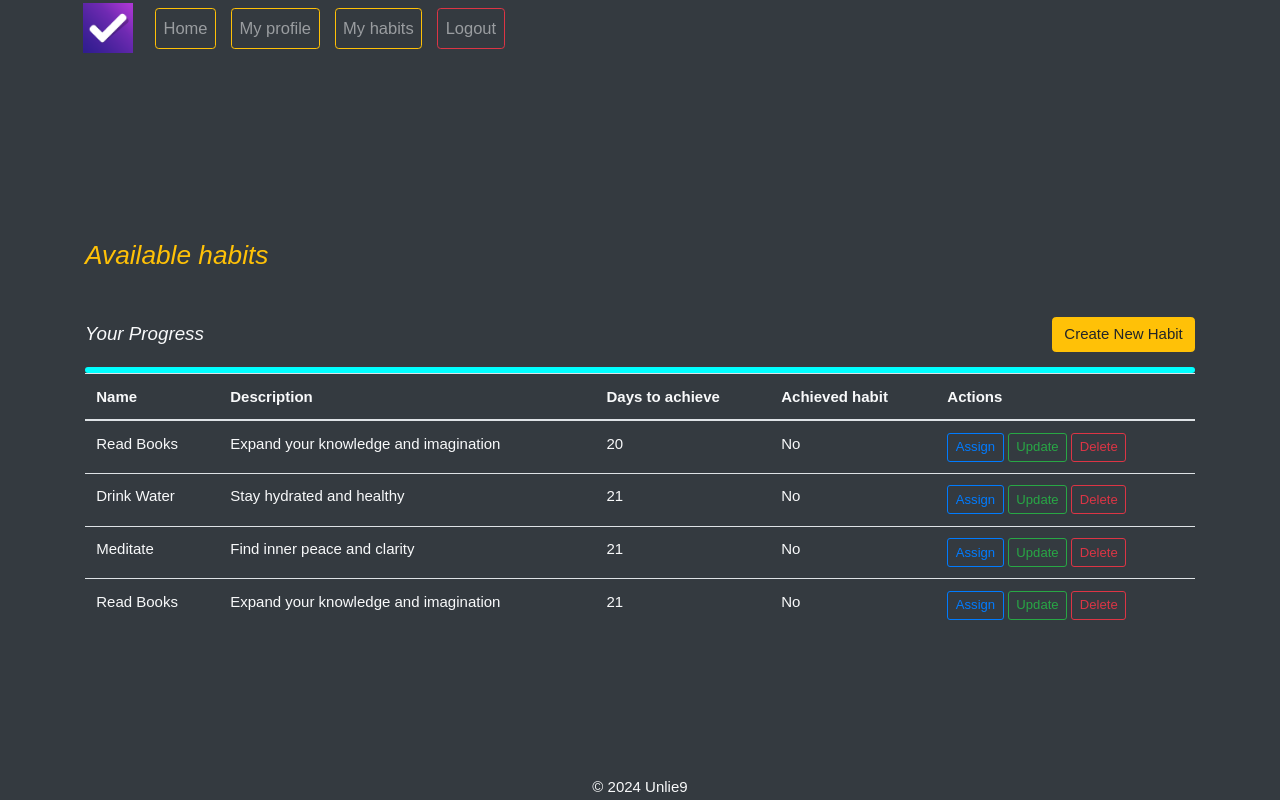
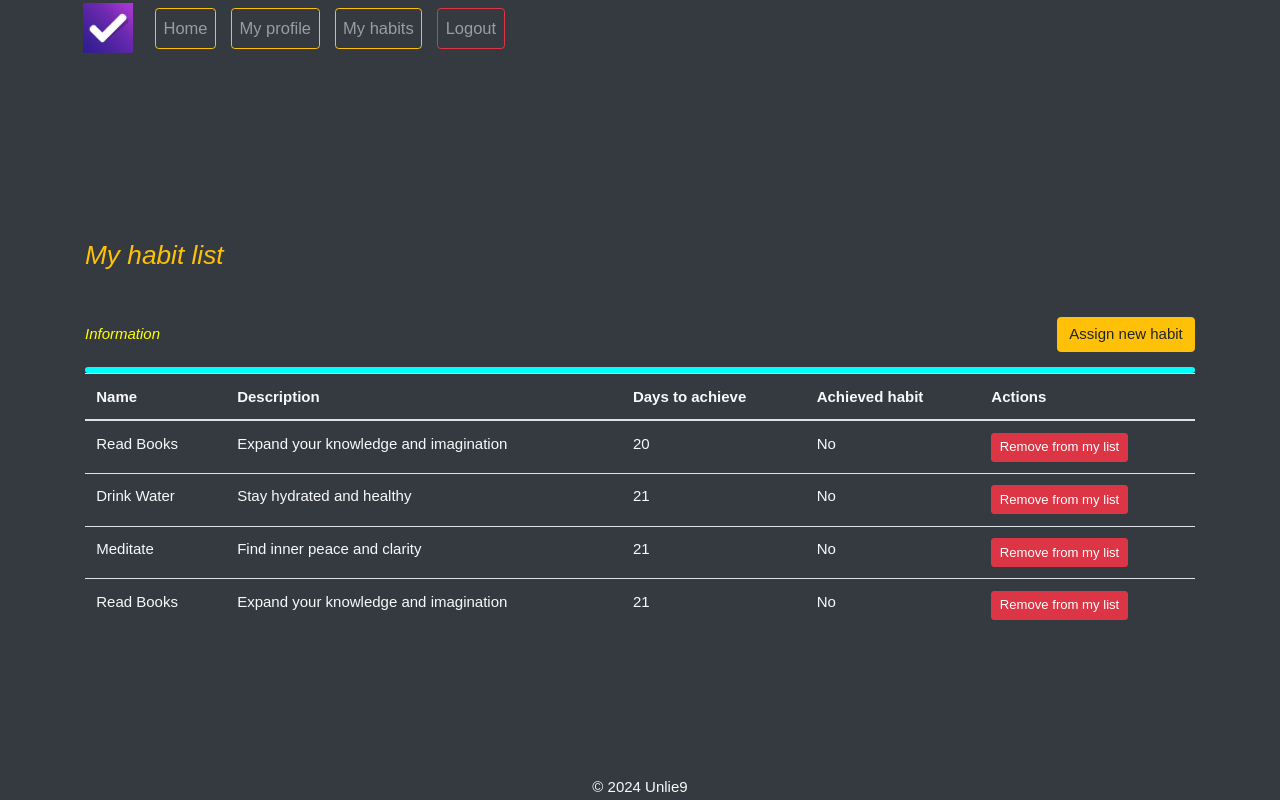
Before and after one commit to Unlie9/habit-tracker, a Django app: page /my_habits/ in a window 1280 px wide. Run offline with Django 5.2, Linux system fonts and the light colour scheme; a user stored in the database is signed in; data comes from the database, SQL or seed files in the repository.

Commit message:
update page my_habits

```diff
--- a/templates/habit_tracker/my_habits.html
+++ b/templates/habit_tracker/my_habits.html
@@ -3,10 +3,10 @@
 {% block content %}
 	<main class="d-flex flex-column align-items-center justify-content-center">
 		<div class="container h-100">
-			<h3 class="text-light p-0 mb-5"><em class="text-warning h3">Available habits</em></h3>
+			<h3 class="text-light p-0 mb-5"><em class="text-warning h3">My habit list</em></h3>
 			<div class="d-flex justify-content-between align-items-center my-3">
-				<em class="text-light m-0 h5">Your Progress</em>
-				<a href="{% url "all-habits" %}" class="btn btn-warning float-right">Create New Habit</a>
+				<em style="color: yellow">Information</em>
+				<a href="{% url "all-habits" %}" class="btn btn-warning float-right">Assign new habit</a>
 			</div>
 			<div class="progress" style="height: .4rem; background-color: aqua;"></div>
 			<table class="table text-light my-r">
@@ -33,9 +33,7 @@
 						</td>
 						<td>{{ detail.achieved_habit_is_true }}</td>
 						<td class="actions-column">
-							<a href="#" class="btn btn-outline-primary btn-sm">Assign</a>
-							<a href="#" class="btn btn-outline-success btn-sm">Update</a>
-							<a href="#" class="btn btn-outline-danger btn-sm">Delete</a>
+							<a href="#" class="btn btn-danger btn-sm">Remove from my list</a>
 						</td>
 					</tr>
 				{% empty %}
```
